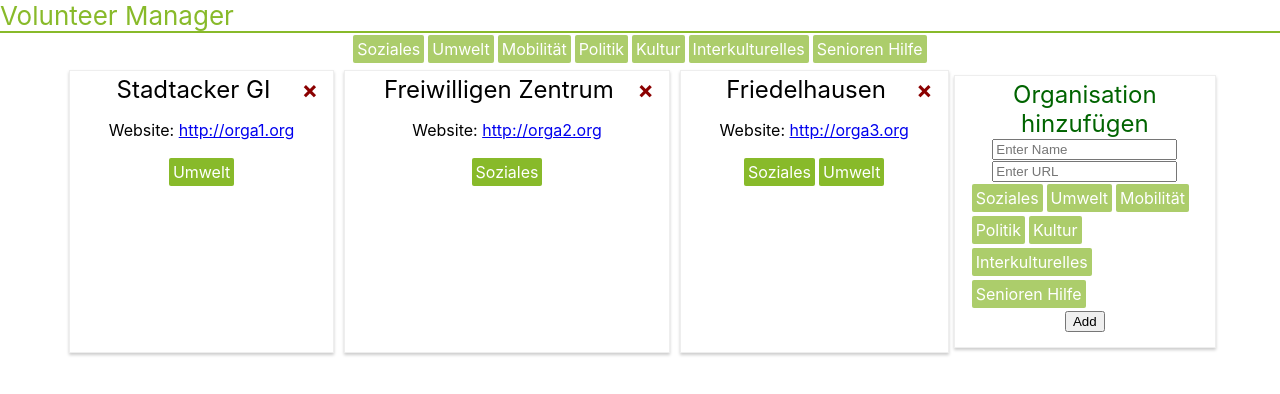
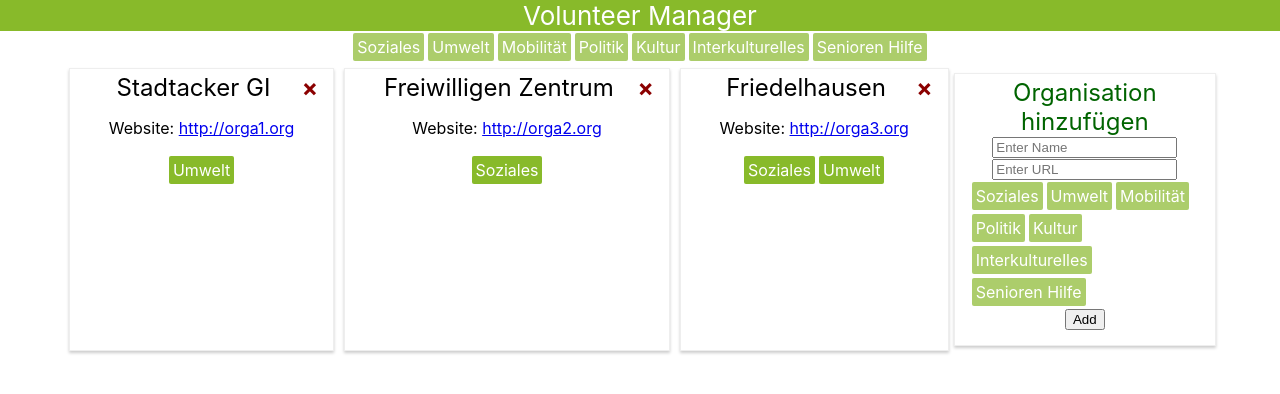
Before and after one commit to BaseVentura/Mule, a React (Create React App) app: page / in a window 1280 px wide. Shown: the top 394 px of the page. Built offline with nearby package versions, Linux system fonts and the light colour scheme.

Commit message:
Adjusted Header and Title class

```diff
--- a/src/App.module.css
+++ b/src/App.module.css
@@ -1,19 +1,20 @@
 .App {
   text-align: center;
   align-content: center;
+  margin: auto;
 }
 
 .Title{
   /* background-color: #88BA2A; */
   /* min-height: 100vh; */
   display: flex;
-  color: #88BA2A;
-  border-bottom: 2px solid #88BA2A;
+  color: white;
   height: 20%;
   flex-direction: column;
   align-items: left;
   text-align: left;
   justify-content: left;
+  left: 0px;
   font-size: calc(10px + 2vmin);
 }
 .OrgaList{
@@ -25,9 +26,9 @@
     text-align: center;
 }
 
-.AppHeader {
-  background-color: #282c34;
-  min-height: 100vh;
+.Header {
+  background-color: #88BA2A;
+  /* min-height: 100vh; */
   display: flex;
   flex-direction: column;
   align-items: center;
```
